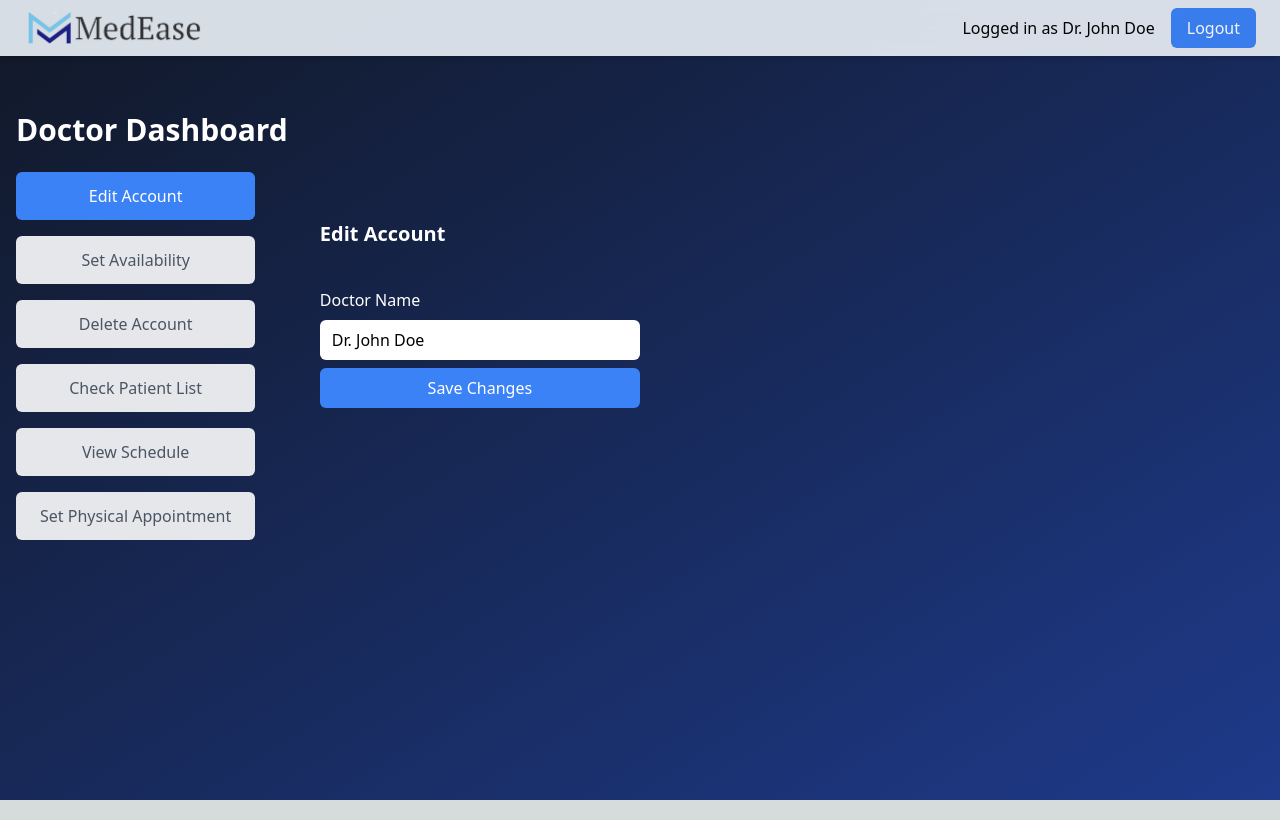
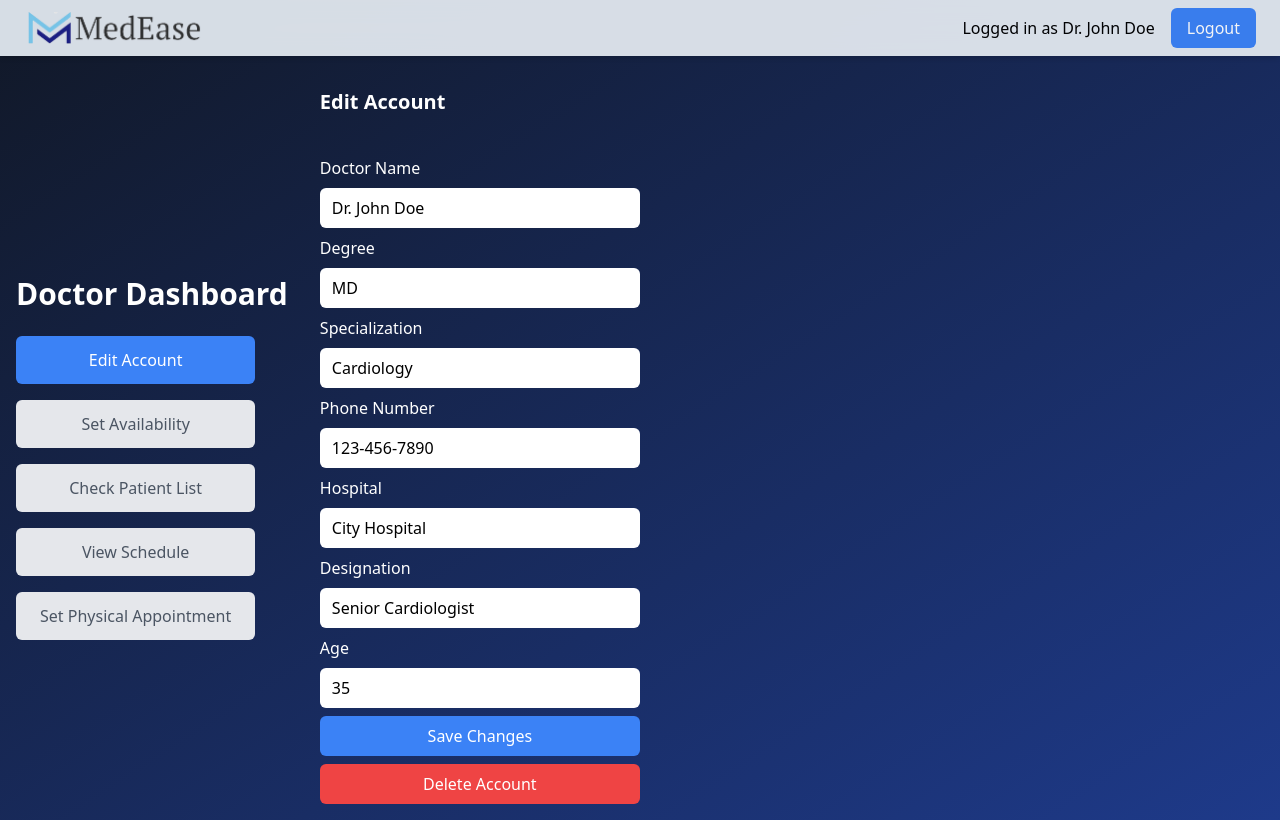
Before and after one commit to NafisFaiyaz007/MedEase_CSE499_SeniorDesign, a Next.js app in the folder medease/frontend/: page /doctorDashboard in a window 1280 px wide. Built offline with nearby package versions, Linux system fonts and the light colour scheme.

Commit message:
doctor dashboard

```diff
--- /dev/null
+++ b/medease/frontend/src/app/doctorDashboard/doctorFunctions.js
@@ -0,0 +1,42 @@
+// doctorFunctions.js
+
+export const handleEditAccount = () => {
+  // Implement logic for editing the doctor's account
+  console.log("Editing account");
+  // Add your logic here
+};
+
+export const handleSetAvailability = () => {
+  // Implement logic for setting doctor's availability
+  console.log("Setting availability");
+  // Add your logic here
+};
+
+export const handleDeleteAccount = () => {
+  // Implement logic for deleting the doctor's account
+  console.log("Deleting account");
+  // Add your logic here
+};
+
+export const handleCheckPatientList = () => {
+  // Implement logic for checking the patient list
+  console.log("Checking patient list");
+  // Add your logic here
+};
+
+export const handleViewSchedule = () => {
+  // Implement logic for viewing the doctor's schedule
+  console.log("Viewing schedule");
+  // Add your logic here
+};
+
+export const handleSetPhysicalAppointment = () => {
+  // Implement logic for setting a physical appointment
+  console.log("Setting physical appointment");
+  // Add your logic here
+};
+
+ const handleEditAccountChange = (e) => {
+   const { name, value } = e.target;
+   setDoctorInfo((prevInfo) => ({ ...prevInfo, [name]: value }));
+ };
--- a/medease/frontend/src/app/doctorDashboard/page.js
+++ b/medease/frontend/src/app/doctorDashboard/page.js
@@ -5,16 +5,27 @@ import React, { useState } from "react";
 import Head from "next/head";
 import Image from "next/image";
 import Navbar from "../../app/components/navbar";
+import * as DoctorFunctions from "./doctorFunctions";
+
 
 const DoctorDashboard = () => {
   const [activeTab, setActiveTab] = useState("editAccount");
 
-  const doctorName = "Dr. John Doe"; // Replace with the actual doctor's name
+  const [doctorInfo, setDoctorInfo] = useState({
+    doctorName: "Dr. John Doe",
+    degree: "MD",
+    specialization: "Cardiology",
+    phoneNumber: "123-456-7890",
+    hospital: "City Hospital",
+    designation: "Senior Cardiologist",
+    age: 35,
+  }); // Replace with the actual doctor's name
 
   const handleLogout = () => {
     // Implement your logout logic here
     console.log("Logout clicked");
   };
+
 
   return (
     <div className="min-h-screen bg-gradient-to-br from-gray-900 to-blue-900">
@@ -22,7 +33,7 @@ const DoctorDashboard = () => {
         <title>Doctor Dashboard</title>
       </Head>
       {/* Navbar */}
-      <Navbar adminName={doctorName} handleLogout={handleLogout} />
+      <Navbar adminName={doctorInfo.doctorName} handleLogout={handleLogout} />
 
       {/* Content */}
       <div className="container mx-auto p-4 flex items-center justify-center">
@@ -55,16 +66,7 @@ const DoctorDashboard = () => {
             >
               Set Availability
             </button>
-            <button
-              onClick={() => setActiveTab("deleteAccount")}
-              className={`${
-                activeTab === "deleteAccount"
-                  ? "bg-blue-500 text-white"
-                  : "bg-gray-200 text-gray-600"
-              } px-6 py-3 rounded-md focus:outline-none hover:bg-blue-800 hover:text-white transition duration-300`}
-            >
-              Delete Account
-            </button>
+
             <button
               onClick={() => setActiveTab("checkPatientList")}
               className={`${
@@ -107,7 +109,7 @@ const DoctorDashboard = () => {
                 Edit Account
               </h2>
               <form className="flex flex-col space-y-2">
-                {/* Add account edit fields here */}
+                {/* Doctor Information Fields */}
                 <label htmlFor="doctorName" className="text-white">
                   Doctor Name
                 </label>
@@ -115,16 +117,99 @@ const DoctorDashboard = () => {
                   type="text"
                   id="doctorName"
                   name="doctorName"
-                  value={doctorName}
-                  // Add onChange and value props based on your implementation
+                  value={doctorInfo.doctorName}
+                  onChange={DoctorFunctions.handleEditAccountChange}
                   className="px-3 py-2 text-black rounded-md focus:outline-2 focus:outline-blue-500"
                 />
-                {/* Add more fields for editing */}
+
+                <label htmlFor="degree" className="text-white">
+                  Degree
+                </label>
+                <input
+                  type="text"
+                  id="degree"
+                  name="degree"
+                  value={doctorInfo.degree}
+                  onChange={DoctorFunctions.handleEditAccountChange}
+                  className="px-3 py-2 text-black rounded-md focus:outline-2 focus:outline-blue-500"
+                />
+
+                <label htmlFor="specialization" className="text-white">
+                  Specialization
+                </label>
+                <input
+                  type="text"
+                  id="specialization"
+                  name="specialization"
+                  value={doctorInfo.specialization}
+                  onChange={DoctorFunctions.handleEditAccountChange}
+                  className="px-3 py-2 text-black rounded-md focus:outline-2 focus:outline-blue-500"
+                />
+
+                <label htmlFor="phoneNumber" className="text-white">
+                  Phone Number
+                </label>
+                <input
+                  type="text"
+                  id="phoneNumber"
+                  name="phoneNumber"
+                  value={doctorInfo.phoneNumber}
+                  onChange={DoctorFunctions.handleEditAccountChange}
+                  className="px-3 py-2 text-black rounded-md focus:outline-2 focus:outline-blue-500"
+                />
+
+                <label htmlFor="hospital" className="text-white">
+                  Hospital
+                </label>
+                <input
+                  type="text"
+                  id="hospital"
+                  name="hospital"
+                  value={doctorInfo.hospital}
+                  onChange={DoctorFunctions.handleEditAccountChange}
+                  className="px-3 py-2 text-black rounded-md focus:outline-2 focus:outline-blue-500"
+                />
+
+                <label htmlFor="designation" className="text-white">
+                  Designation
+                </label>
+                <input
+                  type="text"
+                  id="designation"
+                  name="designation"
+                  value={doctorInfo.designation}
+                  onChange={DoctorFunctions.handleEditAccountChange}
+                  className="px-3 py-2 text-black rounded-md focus:outline-2 focus:outline-blue-500"
+                />
+
+                <label htmlFor="age" className="text-white">
+                  Age
+                </label>
+                <input
+                  type="text"
+                  id="age"
+                  name="age"
+                  value={doctorInfo.age}
+                  onChange={DoctorFunctions.handleEditAccountChange}
+                  className="px-3 py-2 text-black rounded-md focus:outline-2 focus:outline-blue-500"
+                />
+
+                {/* Add more fields as needed */}
+
+                {/* Save Changes Button */}
                 <button
-                  // onClick={handleEditAccount}
+                  onClick={DoctorFunctions.handleEditAccount}
                   className="bg-blue-500 text-white px-4 py-2 rounded-md focus:outline-none hover:bg-blue-800 transition duration-300"
                 >
                   Save Changes
+                </button>
+
+                {/* Delete Account Button */}
+                <button
+                  onClick={DoctorFunctions.handleDeleteAccount}
+                  className="bg-red-500 text-white px-4 py-2 rounded-md focus:outline-none hover:bg-red-800 transition duration-300 mt-4"
+                >
+                  Delete Account
                 </button>
               </form>
             </div>
@@ -140,15 +225,7 @@ const DoctorDashboard = () => {
             </div>
           )}
 
-          {/* Delete Account */}
-          {activeTab === "deleteAccount" && (
-            <div className="space-y-4">
-              <h2 className="text-xl font-semibold text-white mb-4">
-                Delete Account
-              </h2>
-              {/* Add content for deleting account */}
-            </div>
-          )}
+
 
           {/* Check Patient List */}
           {activeTab === "checkPatientList" && (
--- a/package.json
+++ b/package.json
@@ -1,6 +1,8 @@
 {
   "dependencies": {
     "axios": "^1.6.5",
-    "react-modal": "^3.16.1"
+    "react-datepicker": "^4.25.0",
+    "react-modal": "^3.16.1",
+    "react-time-picker": "^6.6.0"
   }
 }
```
Also changed, not shown: 1 other file (tests, documents, lock files or other folders).
